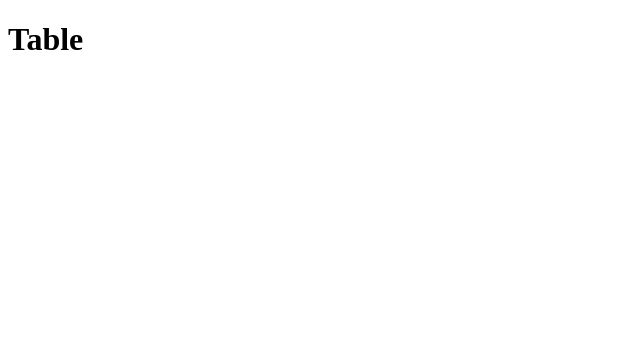
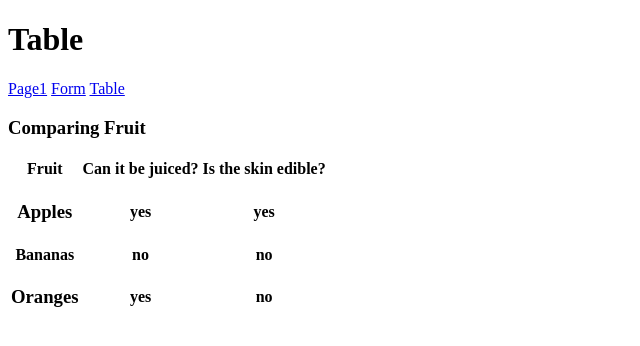
Before and after one commit to Merrywindl/week1, a plain HTML site: page assignment/table.html in a window 1280 px wide. Shown: the whole page, without its empty margins (0-640 px from the left). Drawn offline with Linux system fonts and the light colour scheme.

Commit message:
complete week1

```diff
--- a/assignment/table.html
+++ b/assignment/table.html
@@ -8,5 +8,38 @@
 <body>
 
     <h1>Table</h1>
+
+
+    <div>
+        <a href="/assignment/index.html">Page1</a>
+        <a href="/assignment/Form.html">Form</a>
+        <a href="/assignment/Table.html">Table</a>
+    </div>
+
+    <h3>Comparing Fruit</h3>
+    <table>
+        <tr><h3>
+            <th>Fruit</th>
+            <th>Can it be juiced?</th>
+            <th>Is the skin edible?</th>
+        </tr></h3>
+        <tr>
+            <th><h3>Apples</h3></th>
+            <th>yes</th>
+            <th>yes</th>
+        </tr>
+        <tr>
+            <h3><th>Bananas</th></h3>
+            <th>no</th>
+            <th>no</th>
+        </tr>
+        <tr>
+            <th><h3>Oranges</h3></th>
+            <th>yes</th>
+            <th>no</th>
+        </tr>
+
+    </table>
+
 </body>
 </html>
```
Also changed, not shown: assignment/Form.html (+18 -0 lines), assignment/index.html (+5 -0 lines).
